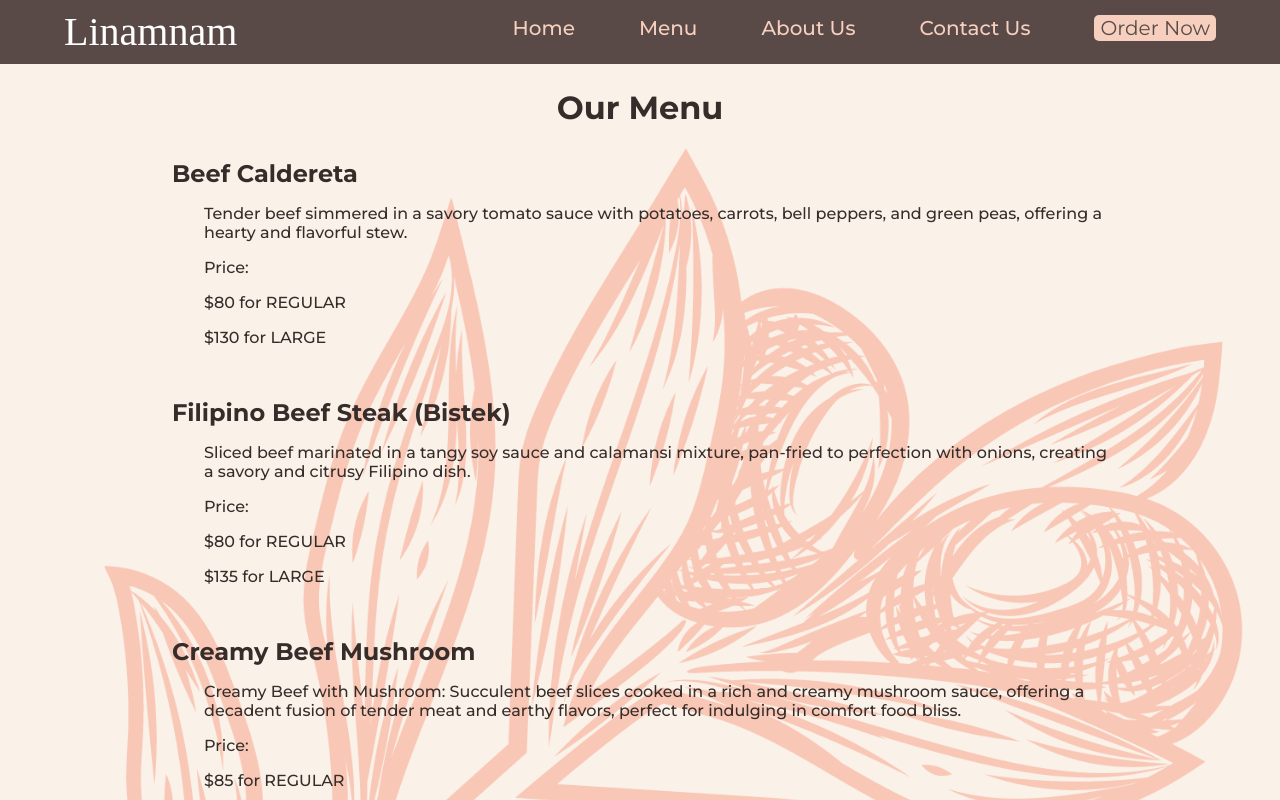
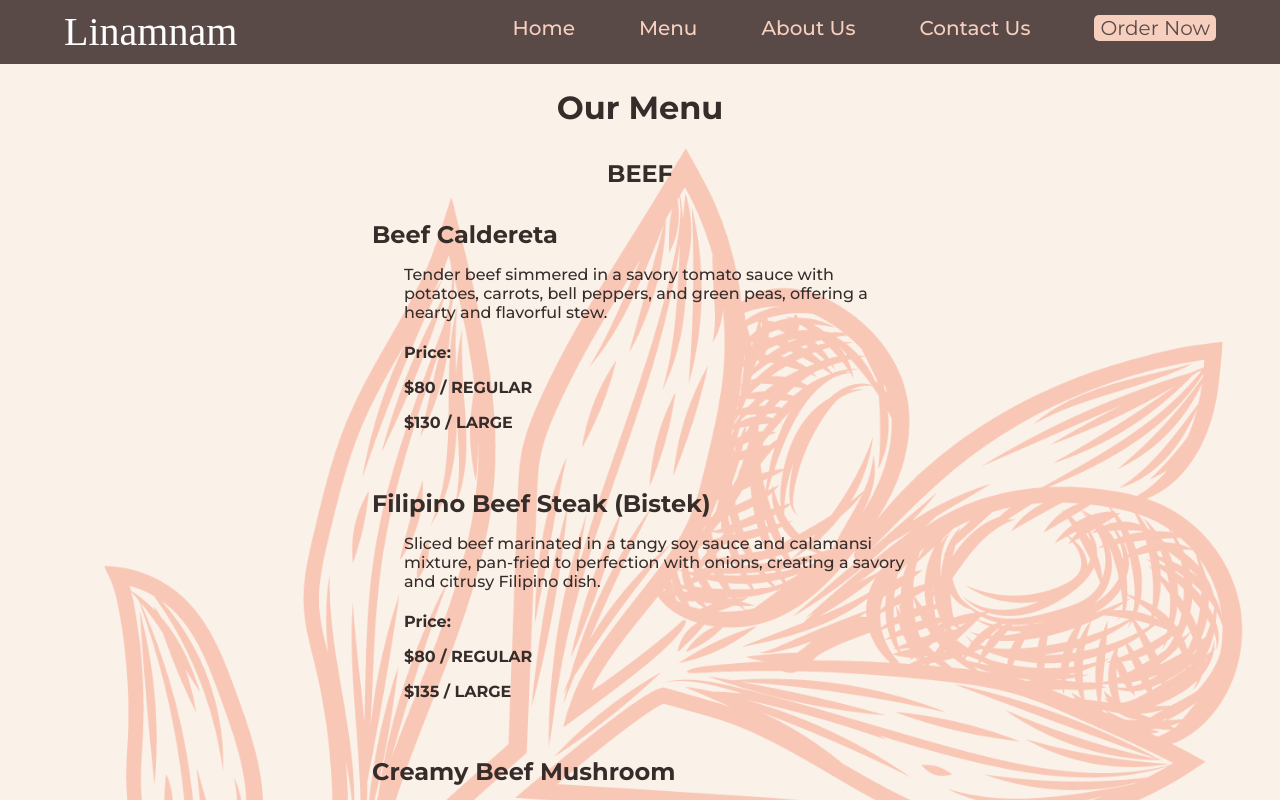
Before and after one commit to lxjm23/linamnam-website, a React (Create React App) app: page /menu in a window 1280 px wide. Shown: the top 800 px of the page. Built offline with nearby package versions, Linux system fonts and the light colour scheme; a web font is replaced by a local one.

Commit message:
nav bar and menu working

```diff
--- a/src/App.js
+++ b/src/App.js
@@ -13,16 +13,23 @@ import data from './data';
 function App() {
 
   const [dishes, setDishes] = useState([])
+  const categories = [...new Set(dishes.map(dish => dish.category))];
 
   useEffect(() =>{
     setDishes(data)
   })
 
 
+
+
+
+
+
+
   return (
     <Router>
       <div className="App">
-        <NavBar/>
+        <NavBar categories={categories}/>
         <Routes>
         <Route element={<Home />}
           path='/'
--- a/src/components/contact-us/contact-us.css
+++ b/src/components/contact-us/contact-us.css
@@ -34,9 +34,11 @@ form input, form textarea{
   border:1px solid #594A47;
   margin:10px 0;
   font-size: 1rem;
+  border-radius: 7px;
 }
 
 .btn-send{
+  border-radius: 7px;
   font-family: inherit;
   font-size: 1.2rem;
   background-color: #F6CFBF;
--- a/src/components/dish/dish.js
+++ b/src/components/dish/dish.js
@@ -6,7 +6,7 @@ const Dish = ({dish}) =>{
 
   const priceKeys = Object.keys(price)
   const priceElements = priceKeys.map((key, index)=>(
-    <p key={index}>${price[key]} for {key.replace("_", " ").toUpperCase()}</p>
+    <p key={index}>${price[key]} / {key.replace("_", " ").toUpperCase()}</p>
   ));
 
   return(
@@ -14,7 +14,7 @@ const Dish = ({dish}) =>{
       <h2>{name}</h2>
       <div className="desc-container">
       <p>{desc}</p>
-      <p>Price: {priceElements}</p>
+      <h4>Price: {priceElements}</h4>
       {add_ons && add_ons.length > 0 && (
         <div>
           <h4>Add-ons:</h4>
--- a/src/components/menu/menu.css
+++ b/src/components/menu/menu.css
@@ -1,5 +1,10 @@
 .menu-container{
   padding-top:1.5rem ;
-  max-width: 1000px;
+  max-width: 600px;
   margin-inline: auto;
 }
+
+.menu-category{
+
+  margin-top: 2rem;
+}
--- a/src/components/menu/menu.js
+++ b/src/components/menu/menu.js
@@ -1,22 +1,43 @@
 import "./menu.css"
 import Dish from "../dish/dish"
-const Menu = ({dishes}) =>  {
-  return(
+import React,{ useEffect } from "react";
+const Menu = ({ dishes }) => {
+  // Get unique categories
+  const categories = [...new Set(dishes.map(dish => dish.category))];
+
+  useEffect(() => {
+    // Scroll to the correct section when the page has fully loaded
+    window.onload = () => {
+      const hash = window.location.hash;
+      if (hash) {
+        const element = document.querySelector(hash);
+        if (element) {
+          element.scrollIntoView({ behavior: "smooth" });
+        }
+      }
+    };
+  }, []); // Run only once when the component mounts
 
 
+  return (
     <div className="container">
-    <div className="menu-container text">
-    <h1 className="page-heading">Our Menu</h1>
-      {
-        dishes.map((dish, index) =>{
-          return <Dish dish={dish} key={index} />
-        })
-      }
+      <div className="menu-container text">
+        <h1 className="page-heading">Our Menu</h1>
+        {categories.map((category, index) => (
+          <div key={index} id={category.toLowerCase()} className="menu-category">
+            <h2 className="page-heading">{category.toUpperCase()}</h2>
+            {dishes
+              .filter(dish => dish.category === category)
+              .map((dish, index) => (
+                <Dish dish={dish} key={index} />
+
+              ))}
+              {index !== categories.length - 1 && <hr />}
+          </div>
+        ))}
+      </div>
     </div>
-
-    </div>
-
-  )
-}
+  );
+};
 
 export default Menu
--- a/src/components/nav-bar/nav-bar.css
+++ b/src/components/nav-bar/nav-bar.css
@@ -83,6 +83,7 @@
 .dropdown-menu a {
   display: block;
   margin: 5px;
+  text-transform: capitalize;
 }
 
 .dropdown-menu a:hover{
--- a/src/components/nav-bar/nav-bar.js
+++ b/src/components/nav-bar/nav-bar.js
@@ -1,7 +1,11 @@
-import "./nav-bar.css"
+// Import necessary modules and CSS file
+import React from 'react';
+import "./nav-bar.css";
 
-const NavBar = () =>{
- return(
+// Define the NavBar component
+const NavBar = ({categories}) => {
+  console.log(categories)
+  return (
     <div className="nav-bar-container">
       <div className="nav-bar">
         <a href="/" className="logo">Linamnam</a>
@@ -10,10 +14,11 @@ const NavBar = () =>{
           <div className="dropdown">
             <a href="/menu" className="nav-link">Menu</a>
             <div className="dropdown-menu">
-          <a href="#pork">Pork</a>
-          <a href="#beef">Beef</a>
-          <a href="#vegetable">Vegetable</a>
-          <a href="#Pica-pica">Pica Pica</a>
+              {
+                categories.map((category, index) =>{
+                  return <a href={"/menu#"+category} key={index}>{category}</a>;
+                })
+              }
             </div>
           </div>
           <a href="/about-us" className="nav-link">About Us</a>
@@ -22,7 +27,8 @@ const NavBar = () =>{
         </div>
       </div>
     </div>
- )
-}
+  );
+};
 
+// Export the NavBar component
 export default NavBar;
--- a/src/data.js
+++ b/src/data.js
@@ -33,7 +33,7 @@ const  data = [
       "regular" : 70,
       "large" : 95
     },
-    "category" : "beef"
+    "category" : "chicken"
   },
   {
     "name" : "Chicken Afritada",
```
Lines whose indentation alone changed are shown as unchanged.
